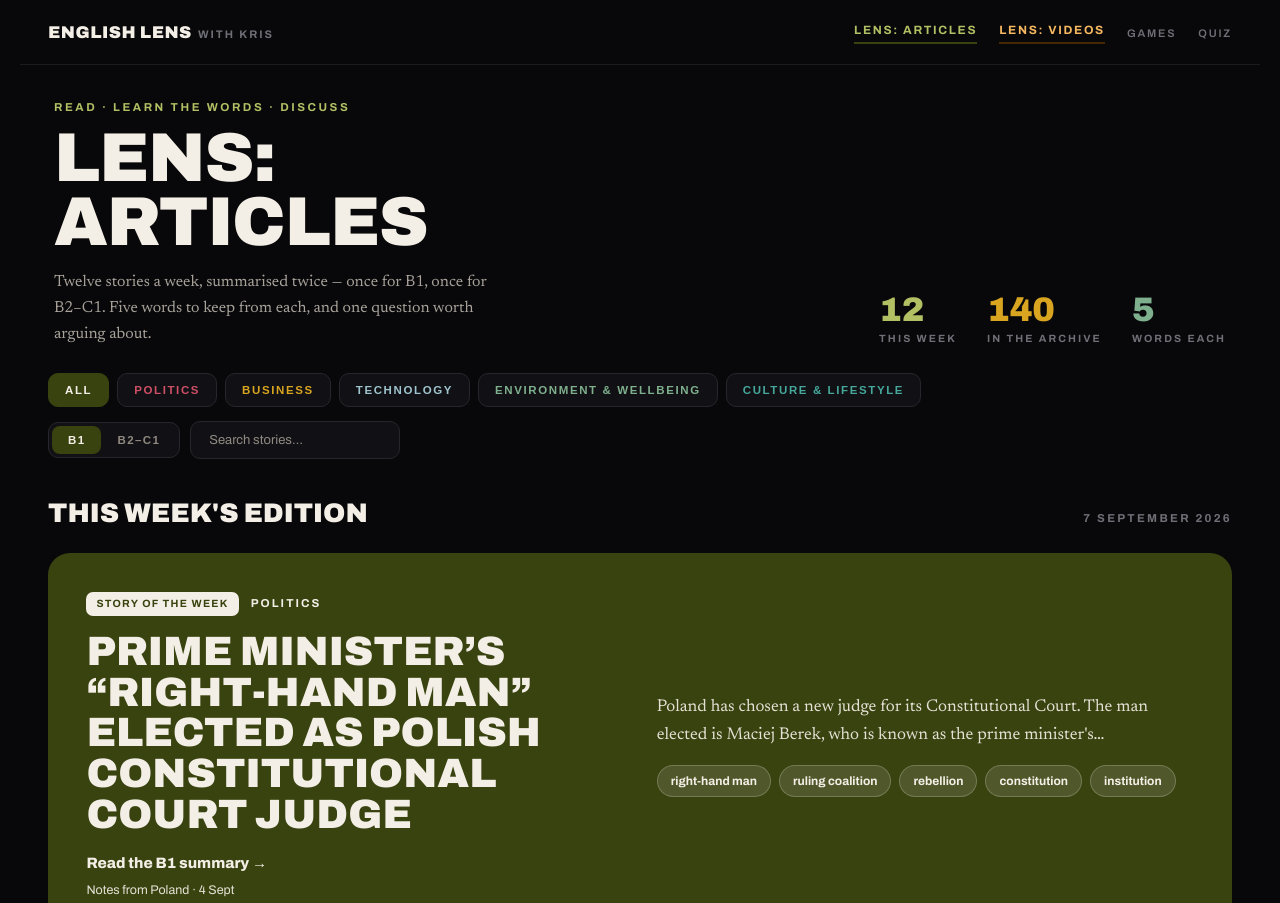
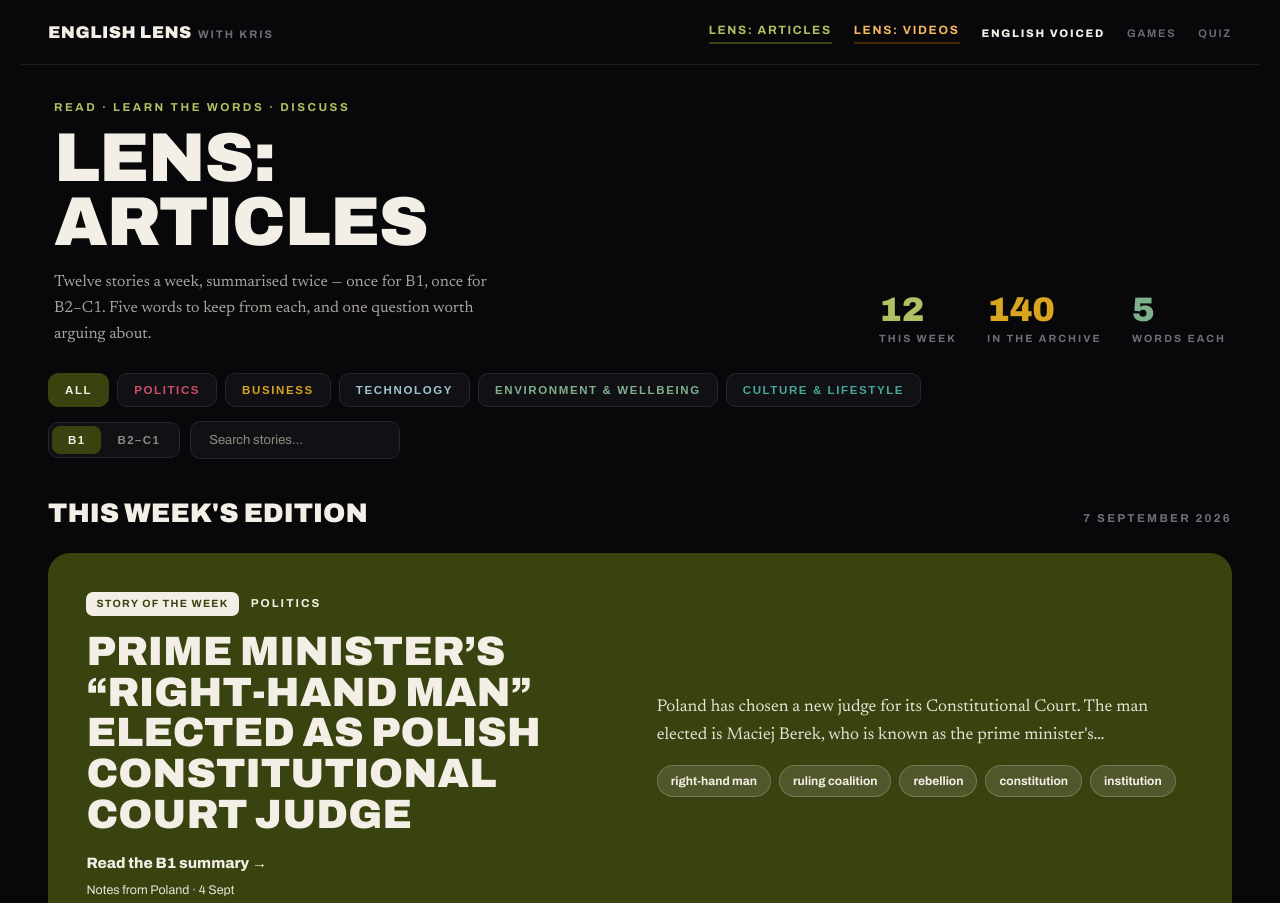
Before and after one commit to krisgalezewski/english-lens, a website: page index.html in a window 1280 px wide. Shown: the top 903 px of the page. Drawn offline with Linux system fonts and the light colour scheme.

Commit message:
Add ENGLISH VOICED link to top nav, between Lens: Videos and Games

```diff
--- a/index.html
+++ b/index.html
@@ -122,6 +122,8 @@
     color: var(--ink-faint);
   }
   .nav-quiet:hover { color: var(--ink-muted); }
+  .nav-brand { color: var(--ink); font-weight: 800; }
+  .nav-brand:hover { color: var(--ink); }
 
   /* ── HERO ── */
   .hero {
@@ -647,6 +649,7 @@
   <nav class="site-nav">
     <span class="lens-link lens-current">Lens: Articles</span>
     <a class="lens-link lens-other" href="videos.html">Lens: Videos</a>
+    <a class="nav-quiet nav-brand" href="https://englishvoiced.com/">ENGLISH VOICED</a>
     <a class="nav-quiet" href="https://krisgalezewski.github.io/english-games/">Games</a>
     <a class="nav-quiet" href="https://krisgalezewski.github.io/english-quiz/index.html">Quiz</a>
   </nav>
```
Also changed, not shown: videos.html (+3 -0 lines).
